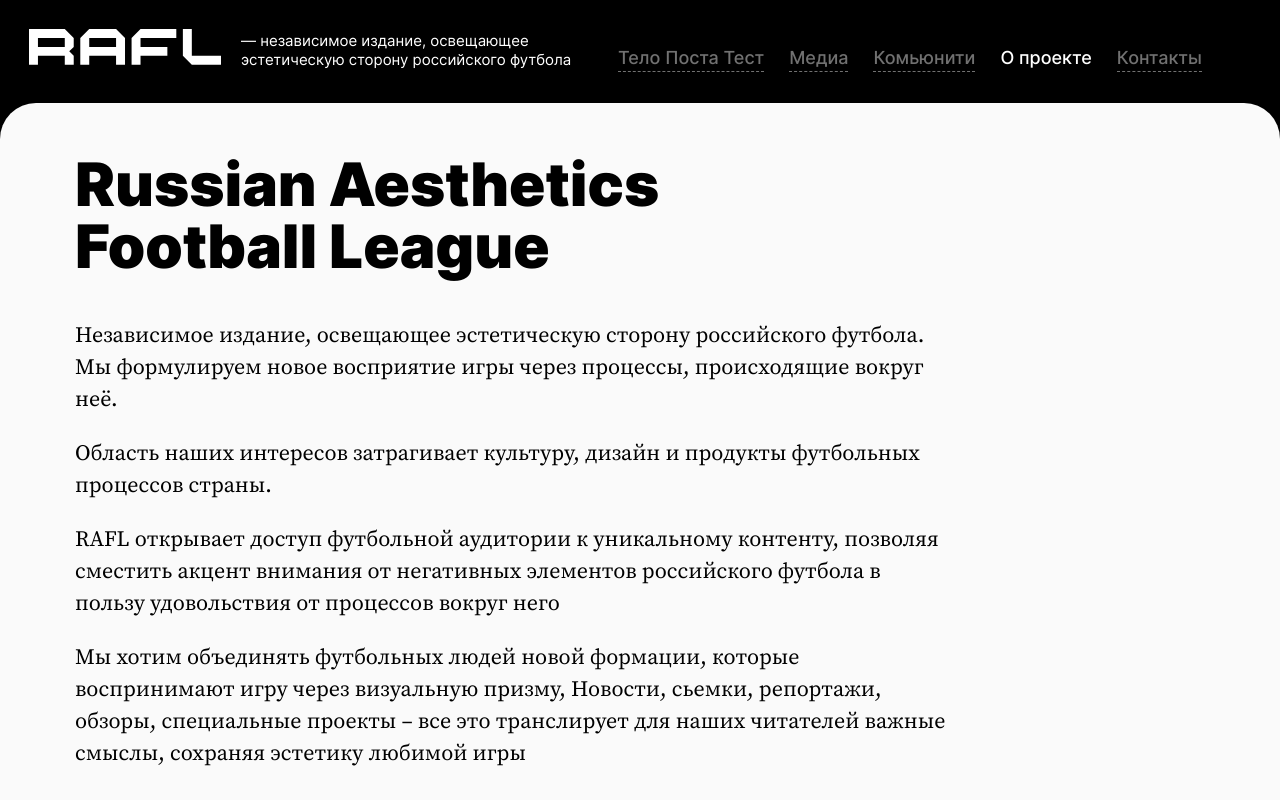
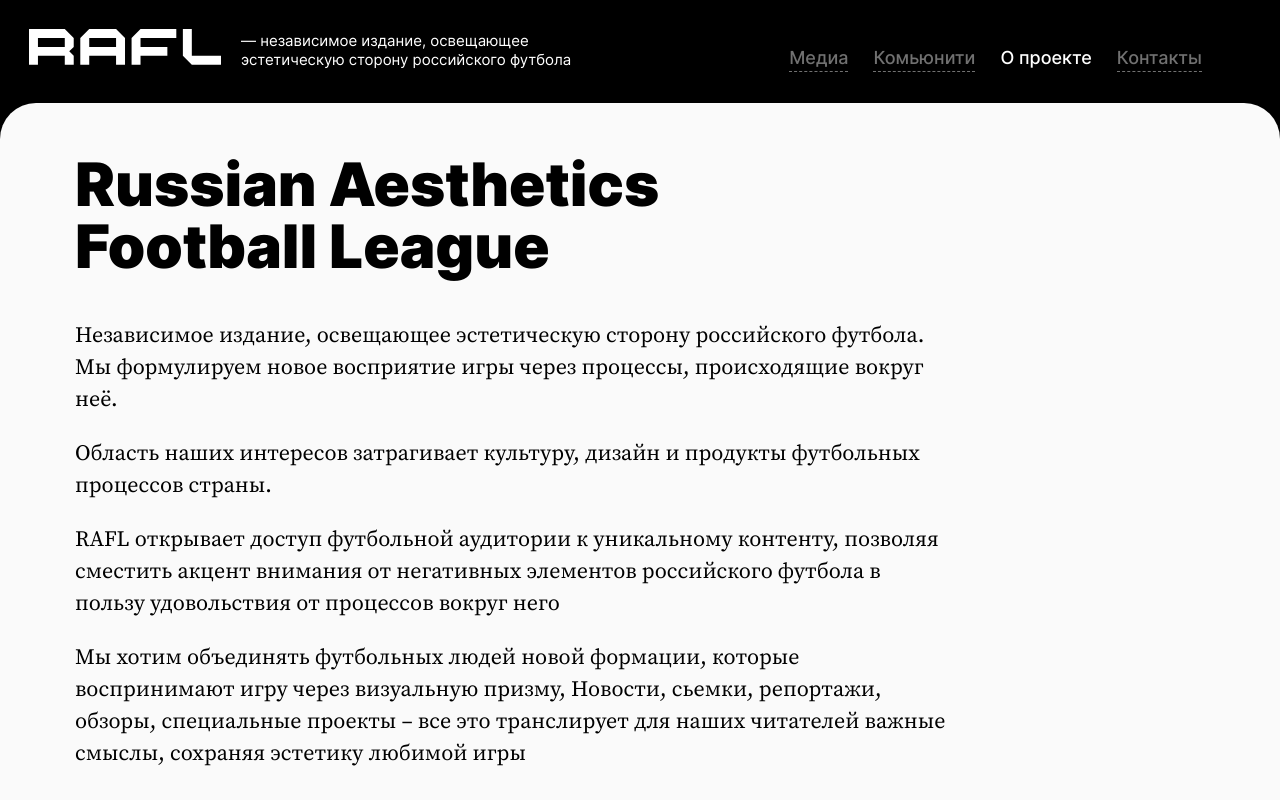
Before and after one commit to AksRK/rafl-media, a Next.js app in the folder client/: page /about-project in a window 1280 px wide. Shown: the top 800 px of the page. Built offline with nearby package versions, Linux system fonts and the light colour scheme.

Commit message:
delete Тело Поста Тест

```diff
--- a/client/layouts/DefaultLayout/index.js
+++ b/client/layouts/DefaultLayout/index.js
@@ -3,7 +3,6 @@
 import CarouselBanner from "../../components/CarouselBanner";
 
 export const publicRoutes = [
-    {link: '/posts', name: 'Тело Поста Тест'},
     {link: '/', name: 'Медиа'},
     {link: '/community', name: 'Комьюнити'},
     {link: '/about-project', name: 'О проекте'},
```
